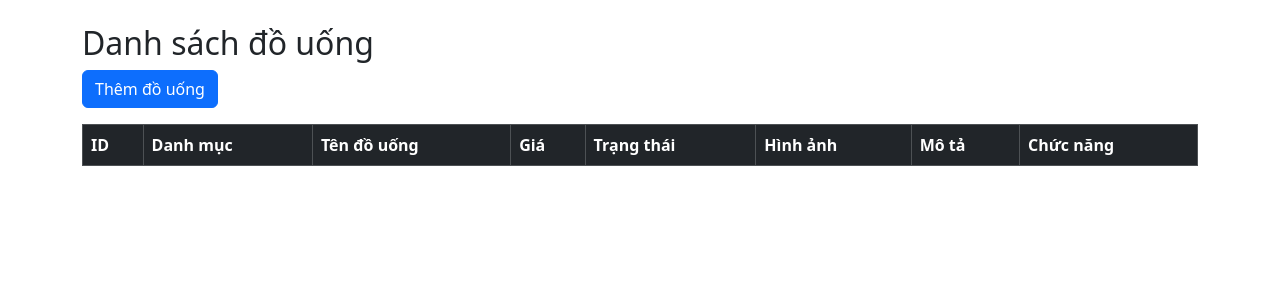
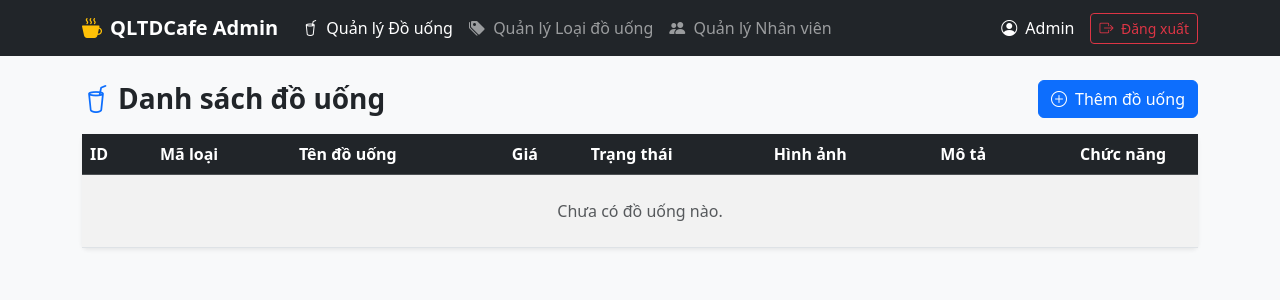
Before and after one commit to ahnhtu22/QLTDCafe, a PHP site: page /index.php in a window 1280 px wide. Shown: the top 300 px of the page. Run offline with PHP 8.4, Linux system fonts and the light colour scheme; data that the repository does not hold is empty.

Commit message:
Cập nhật index.php

```diff
--- a/app/views/admin/drinks/index.php
+++ b/app/views/admin/drinks/index.php
@@ -1,65 +1,125 @@
-
 <!DOCTYPE html>
 <html lang="vi">
 <head>
     <meta charset="UTF-8">
-    <title>Quản lý đồ uống</title>
+    <meta name="viewport" content="width=device-width, initial-scale=1.0">
+    <title>Quản lý đồ uống - QLTDCafe Admin</title>
     <link href="https://cdn.jsdelivr.net/npm/bootstrap@5.3.3/dist/css/bootstrap.min.css" rel="stylesheet">
+    <link rel="stylesheet" href="https://cdn.jsdelivr.net/npm/bootstrap-icons@1.11.3/font/bootstrap-icons.min.css">
 </head>
-<body>
-<div class="container mt-4">
-    <h2>Danh sách đồ uống</h2>
+<body class="bg-light">
 
-    <a href="?controller=admin&action=add"
-       class="btn btn-primary mb-3">
-        Thêm đồ uống
+    <!-- Admin Navigation Bar -->
+    <nav class="navbar navbar-expand-lg navbar-dark bg-dark mb-4">
+        <div class="container">
+            <a class="navbar-brand fw-bold" href="?controller=admin&action=index">
+                <i class="bi bi-cup-hot-fill text-warning me-2"></i>QLTDCafe Admin
             </a>
+            <button class="navbar-toggler" type="button" data-bs-toggle="collapse" data-bs-target="#adminNavbar">
+                <span class="navbar-toggler-icon"></span>
+            </button>
+            <div class="collapse navbar-collapse" id="adminNavbar">
+                <ul class="navbar-nav me-auto mb-2 mb-lg-0">
+                    <li class="nav-item">
+                        <a class="nav-link active" href="?controller=admin&action=index">
+                            <i class="bi bi-cup-straw me-1"></i> Quản lý Đồ uống
+                        </a>
+                    </li>
+                    <li class="nav-item">
+                        <a class="nav-link" href="?controller=category&action=index">
+                            <i class="bi bi-tags-fill me-1"></i> Quản lý Loại đồ uống
+                        </a>
+                    </li>
+                    <li class="nav-item">
+                        <a class="nav-link" href="?controller=user&action=staffList">
+                            <i class="bi bi-people-fill me-1"></i> Quản lý Nhân viên
+                        </a>
+                    </li>
+                </ul>
+                <div class="d-flex align-items-center text-white">
+                    <span class="me-3">
+                        <i class="bi bi-person-circle me-1"></i>
+                        <?= htmlspecialchars($_SESSION['username'] ?? 'Admin') ?>
+                    </span>
+                    <a href="?controller=user&action=logout" class="btn btn-outline-danger btn-sm">
+                        <i class="bi bi-box-arrow-right me-1"></i> Đăng xuất
+                    </a>
+                </div>
+            </div>
+        </div>
+    </nav>
 
-    <table class="table table-bordered table-striped">
+    <div class="container">
+        <div class="d-flex justify-content-between align-items-center mb-3">
+            <h3 class="text-dark fw-bold mb-0">
+                <i class="bi bi-cup-straw text-primary me-2"></i>Danh sách đồ uống
+            </h3>
+            <a href="?controller=admin&action=add" class="btn btn-primary">
+                <i class="bi bi-plus-circle me-1"></i> Thêm đồ uống
+            </a>
+        </div>
+
+        <div class="card shadow-sm border-0">
+            <div class="card-body p-0">
+                <table class="table table-hover table-striped mb-0">
                     <thead class="table-dark">
                         <tr>
-                <th>ID</th>
-                <th>Danh mục</th>
+                            <th style="width: 70px;">ID</th>
+                            <th>Mã loại</th>
                             <th>Tên đồ uống</th>
                             <th>Giá</th>
                             <th>Trạng thái</th>
                             <th>Hình ảnh</th>
                             <th>Mô tả</th>
-                <th>Chức năng</th>
+                            <th class="text-center" style="width: 150px;">Chức năng</th>
                         </tr>
                     </thead>
                     <tbody>
+                        <?php if(!empty($drinks)): ?>
                             <?php foreach($drinks as $drink): ?>
                                 <tr>
-                    <td><?= $drink->getId() ?></td>
-                    <td><?= $drink->getCategoryId() ?></td>
-                    <td><?= htmlspecialchars($drink->getName()) ?></td>
-                    <td>
+                                    <td class="align-middle fw-bold"><?= $drink->getId() ?></td>
+                                    <td class="align-middle"><?= $drink->getCategoryId() ?></td>
+                                    <td class="align-middle fw-semibold"><?= htmlspecialchars($drink->getName()) ?></td>
+                                    <td class="align-middle text-primary fw-bold">
                                         <?= number_format($drink->getPrice(), 0, ',', '.') ?> đ
                                     </td>
-                    <td><?= htmlspecialchars($drink->getStatus()) ?></td>
-                    <td>
+                                    <td class="align-middle">
+                                        <span class="badge <?= $drink->getStatus() == 'Còn món' ? 'bg-success' : 'bg-secondary' ?>">
+                                            <?= htmlspecialchars($drink->getStatus()) ?>
+                                        </span>
+                                    </td>
+                                    <td class="align-middle">
                                         <?php if($drink->getImageUrl()): ?>
                                             <img src="<?= htmlspecialchars($drink->getImageUrl()) ?>"
-                                 width="80" alt="Đồ uống">
+                                                 class="rounded border" width="60" height="45" style="object-fit: cover;" alt="Đồ uống">
                                         <?php endif; ?>
                                     </td>
-                    <td><?= htmlspecialchars($drink->getDescription() ?? '') ?></td>
-                    <td>
+                                    <td class="align-middle text-muted"><?= htmlspecialchars($drink->getDescription() ?? '') ?></td>
+                                    <td class="align-middle text-center">
                                         <a href="?controller=admin&action=edit&id=<?= $drink->getId() ?>"
-                           class="btn btn-warning btn-sm">
-                            Sửa
+                                           class="btn btn-warning btn-sm me-1" title="Sửa">
+                                            <i class="bi bi-pencil-square"></i> Sửa
                                         </a>
 
                                         <a href="?controller=admin&action=destroy&id=<?= $drink->getId() ?>"
-                           class="btn btn-danger btn-sm">
-                            Xóa
+                                           class="btn btn-danger btn-sm" title="Xóa">
+                                            <i class="bi bi-trash"></i> Xóa
                                         </a>
                                     </td>
                                 </tr>
                             <?php endforeach; ?>
+                        <?php else: ?>
+                            <tr>
+                                <td colspan="8" class="text-center text-muted py-4">Chưa có đồ uống nào.</td>
+                            </tr>
+                        <?php endif; ?>
                     </tbody>
                 </table>
             </div>
+        </div>
+    </div>
+
+    <script src="https://cdn.jsdelivr.net/npm/bootstrap@5.3.3/dist/js/bootstrap.bundle.min.js"></script>
 </body>
 </html>
```
Lines whose indentation alone changed are shown as unchanged.
